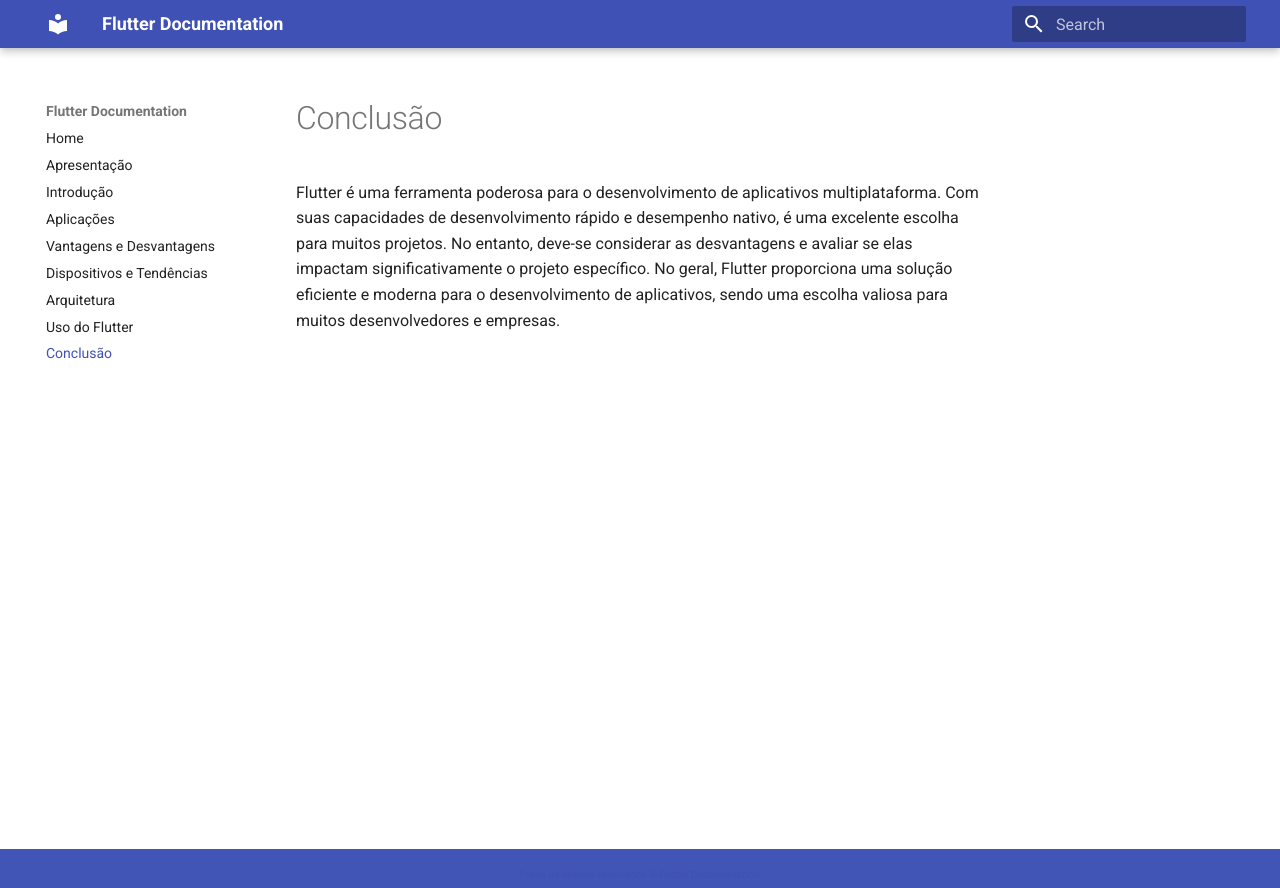
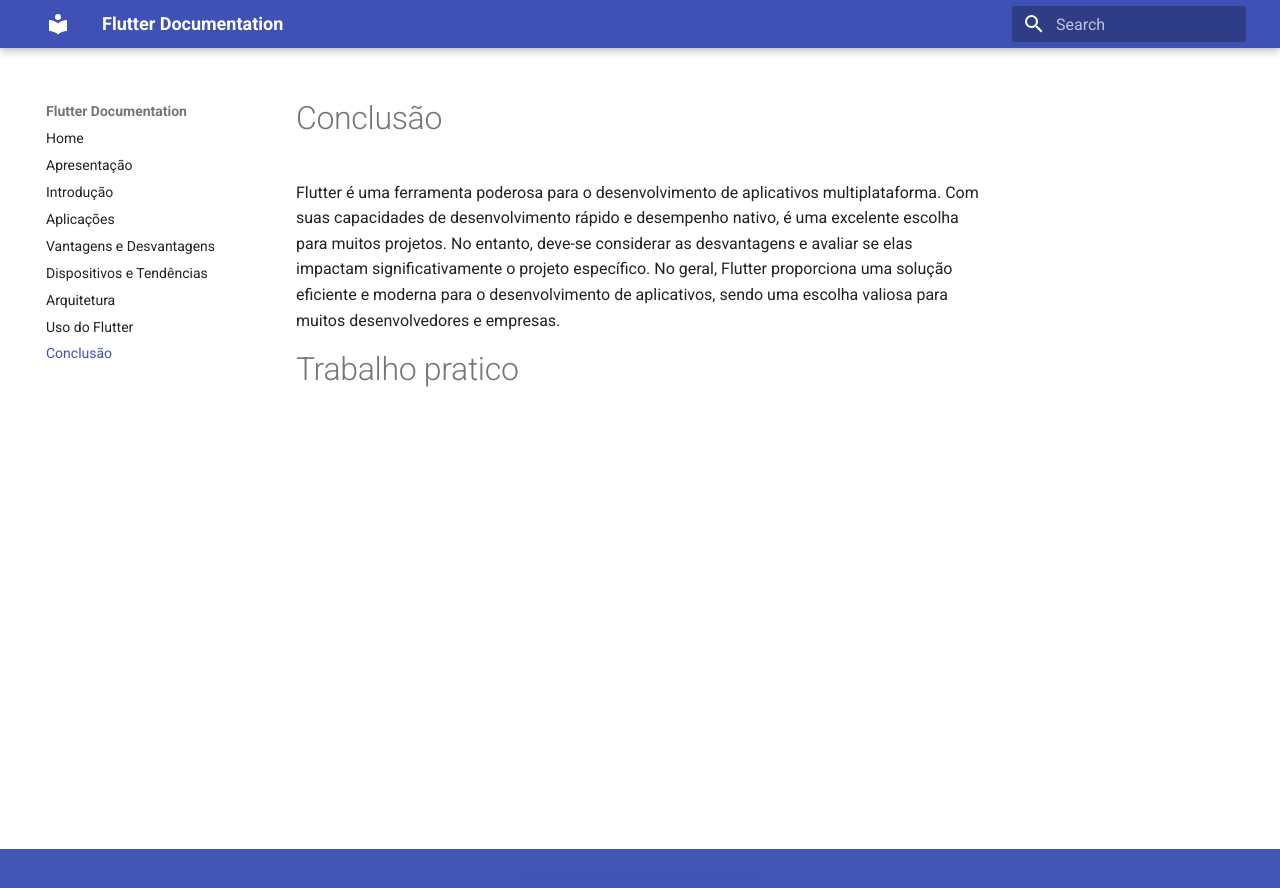
Before and after one commit to atacus/flutter-docs, an MkDocs documentation site: the page built from docs/conclusao.md, in a window 1280 px wide. Shown: the top 888 px of the page. Built offline with MkDocs 1.6.1 and Material for MkDocs 9.7.7, drawn with Linux system fonts in a browser that asks for light colours.

Commit message:
Update conclusao.md

```diff
--- a/docs/conclusao.md
+++ b/docs/conclusao.md
@@ -1,3 +1,5 @@
 # Conclusão
 
 Flutter é uma ferramenta poderosa para o desenvolvimento de aplicativos multiplataforma. Com suas capacidades de desenvolvimento rápido e desempenho nativo, é uma excelente escolha para muitos projetos. No entanto, deve-se considerar as desvantagens e avaliar se elas impactam significativamente o projeto específico. No geral, Flutter proporciona uma solução eficiente e moderna para o desenvolvimento de aplicativos, sendo uma escolha valiosa para muitos desenvolvedores e empresas.
+
+# Trabalho pratico
```
